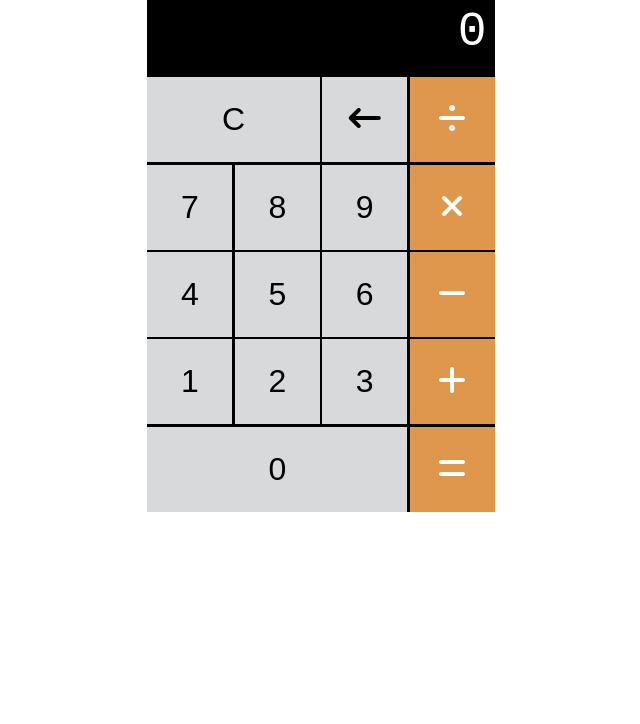
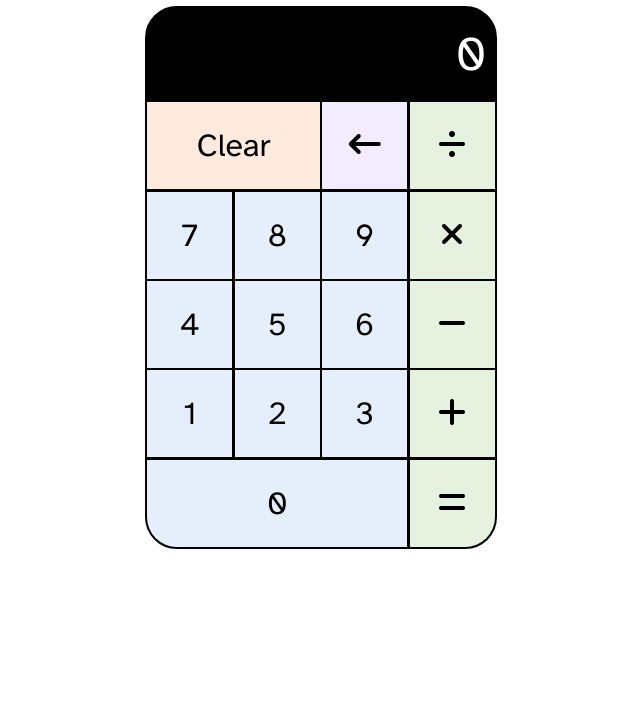
Before and after one commit to winniemzhao/calculator, a plain HTML site: page index.html in a window 1280 px wide. Shown: the part 76-800 px from the top of the page, without its empty margins (319-959 px from the left). Drawn offline with Linux system fonts and the light colour scheme.

Commit message:
add js file, customized styling

```diff
--- a/index.html
+++ b/index.html
@@ -5,6 +5,9 @@
   <meta http-equiv="X-UA-Compatible" content="IE=edge">
   <meta name="viewport" content="width=device-width, initial-scale=1.0">
   <script src="https://kit.fontawesome.com/300f71314e.js" crossorigin="anonymous"></script>
+  <link rel="preconnect" href="https://fonts.googleapis.com">
+<link rel="preconnect" href="https://fonts.gstatic.com" crossorigin>
+<link href="https://fonts.googleapis.com/css2?family=Atkinson+Hyperlegible:ital,wght@0,400;0,700;1,400;1,700&display=swap" rel="stylesheet">
   <link rel="stylesheet" href="style.css">
   <title>Simple Calculator</title>
 </head>
@@ -14,7 +17,7 @@
     <!-- 1st row -->
     <div class="result"><h2>0</h2></div>
     <!-- 2nd row -->
-    <div class="clear"><button>C</button></div>
+    <div class="clear"><button>Clear</button></div>
     <div class="backspace"><button><i class="fa-solid fa-arrow-left-long"></i></button></div>
     <div class="divide"><button class="operator"><i class="fa-solid fa-divide"></i></button></div>
     <!-- 3rd row -->
@@ -36,5 +39,6 @@
     <div class="number zero"><button>0</button></div>
     <div class="equals"><button class="operator"><i class="fa-solid fa-equals"></i></button></div>
   </div>
+  <script src="./script.js"></script>
 </body>
 </html>
--- /dev/null
+++ b/script.js
@@ -0,0 +1 @@
+console.log("hello from js")
--- a/style.css
+++ b/style.css
@@ -3,7 +3,8 @@
 }
 
 body {
-  font-family: monospace;
+  font-family: "Atkinson Hyperlegible", monospace, sans-serif;
+  background-color: 3faf9f7;
 }
 
 h1 {
@@ -22,30 +23,47 @@ button {
   font-size: 2rem;
   padding: 1.5rem 1rem;
   width: 100%;
-  background-color: #D8D9DB;
+  background-color: #e5effb;
+  font-family: "Atkinson Hyperlegible", monospace, sans-serif;
 }
 
 .operator {
-  background-color: #DF974C;
-  color: white;
+  background-color: #e6f2df;
+  /* color: ; */
 }
 
 .result {
   grid-area: result;
   color: white;
   background-color: black;
+  /* grid-column: 1 / span 3;
+  grid-row: row1-start; */
 }
 
 .clear {
   grid-area: clear;
+  /* grid-column: 1 / span 1;
+  grid-row: row2-start; */
+}
+
+.clear button {
+  background-color: #feebdd;
 }
 
 .backspace {
   grid-area: backspace;
+  /* grid-column: 3;
+  grid-row: row2-start; */
+}
+
+.backspace button {
+  background-color: #f3ebff;
 }
 
 .divide {
   grid-area: divide;
+  /* grid-column: 4;
+  grid-row: row2-start; */
 }
 
 .seven {
@@ -115,7 +133,10 @@ button {
   "one two three add"
   "zero zero zero equals";
   grid-gap: 0.15rem;
-  width: calc(85px*4 + 0.15rem*3);
+  width: calc(85px*4 + 0.15rem*3 + 2px*2);
   margin: 0 auto;
   background-color: black;
+  border: 2px solid black;
+  border-radius: 2rem;
+  overflow: hidden;
 }
```
